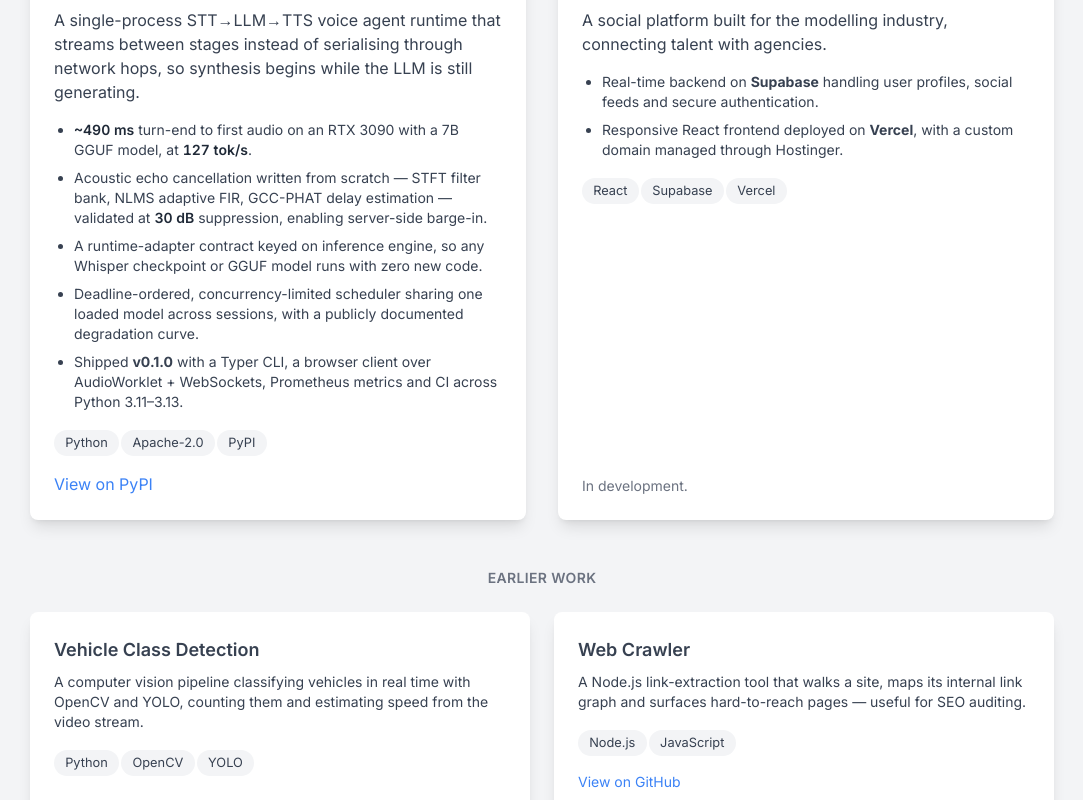
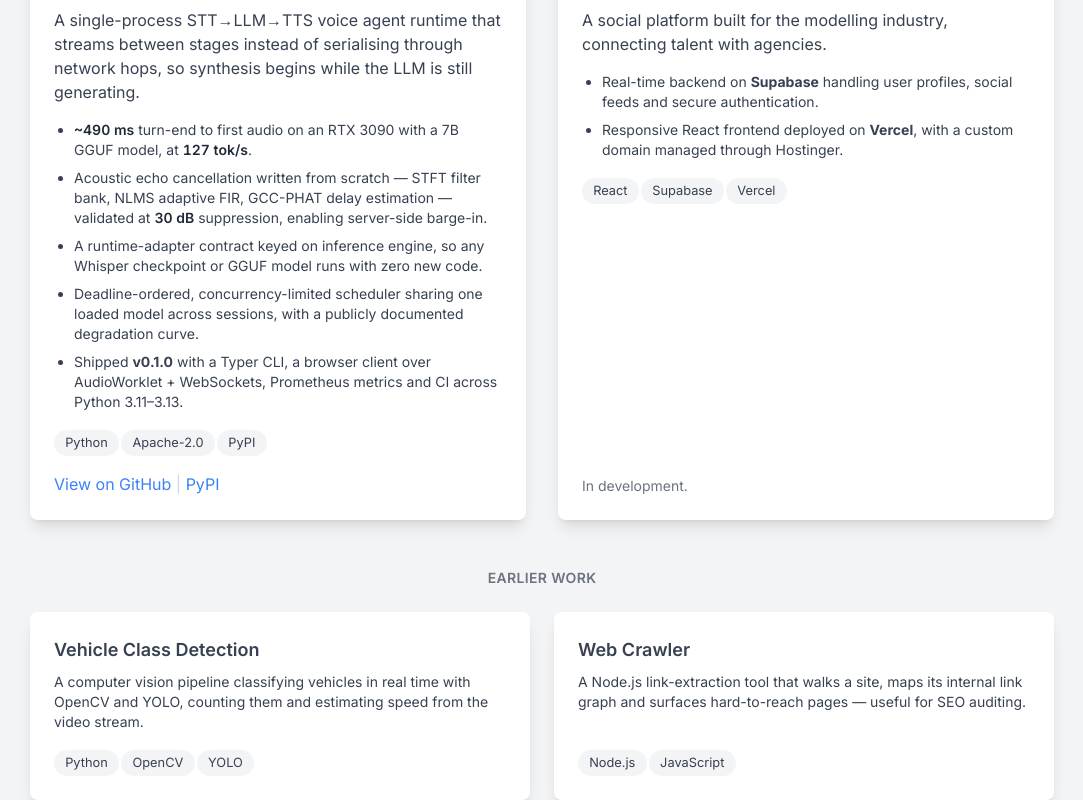
Before and after one commit to SamarthUrs18/SamarthUrs18.github.io, a plain HTML site: page index.html in a window 1280 px wide. Shown: the part 2000-2800 px from the top of the page, without its empty margins (98-1181 px from the left). Drawn offline with nearby package versions, Linux system fonts and the light colour scheme.

Commit message:
Replace profile photo, fix dead webcrawler link, add fusion-runtime GitHub link

```diff
--- a/index.html
+++ b/index.html
@@ -73,7 +73,7 @@
                 </div>
             </div>
             <div class="flex justify-center">
-                <img src="IMG_20250528_195152.jpg" alt="Samarth Urs" class="w-64 h-64 md:w-80 md:h-80 rounded-full object-cover shadow-2xl">
+                <img src="profile.jpg" alt="Samarth Urs" class="w-64 h-64 md:w-80 md:h-80 rounded-full object-cover shadow-2xl">
             </div>
         </div>
     </section>
@@ -149,8 +149,7 @@
                         <li>Shipped <strong>v0.1.0</strong> with a Typer CLI, a browser client over AudioWorklet + WebSockets, Prometheus metrics and CI across Python 3.11&ndash;3.13.</li>
                     </ul>
                     <div class="mb-4"><span class="tag">Python</span><span class="tag">Apache-2.0</span><span class="tag">PyPI</span></div>
-                    <!-- TODO: add GitHub link once fusion-runtime is re-uploaded -->
-                    <a href="https://pypi.org/project/fusion-runtime/" target="_blank" rel="noopener" class="card-link text-blue-500 hover:underline">View on PyPI</a>
+                    <p class="card-link text-blue-500"><a href="https://github.com/SamarthUrs18/fusion-runtime" target="_blank" rel="noopener" class="hover:underline">View on GitHub</a> <span class="text-gray-300">|</span> <a href="https://pypi.org/project/fusion-runtime/" target="_blank" rel="noopener" class="hover:underline">PyPI</a></p>
                 </div>
                 <div class="card">
                     <h3 class="text-xl font-semibold mb-1">FaMo (Famous Model)</h3>
@@ -175,8 +174,7 @@
                 <div class="card">
                     <h3 class="text-lg font-semibold mb-2">Web Crawler</h3>
                     <p class="mb-4 text-sm">A Node.js link-extraction tool that walks a site, maps its internal link graph and surfaces hard-to-reach pages — useful for SEO auditing.</p>
-                    <div class="mb-4"><span class="tag">Node.js</span><span class="tag">JavaScript</span></div>
-                    <a href="https://github.com/SamarthUrs18/webcrawlerhttp" target="_blank" rel="noopener" class="card-link text-blue-500 hover:underline text-sm">View on GitHub</a>
+                    <div class="card-link"><span class="tag">Node.js</span><span class="tag">JavaScript</span></div>
                 </div>
             </div>
         </div>
```
Also changed, not shown: profile.jpg (added), 3 other files.
